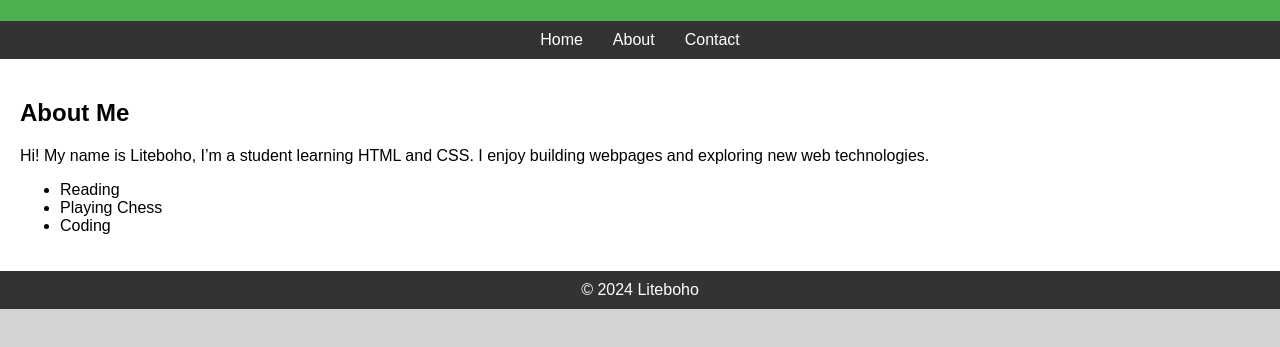
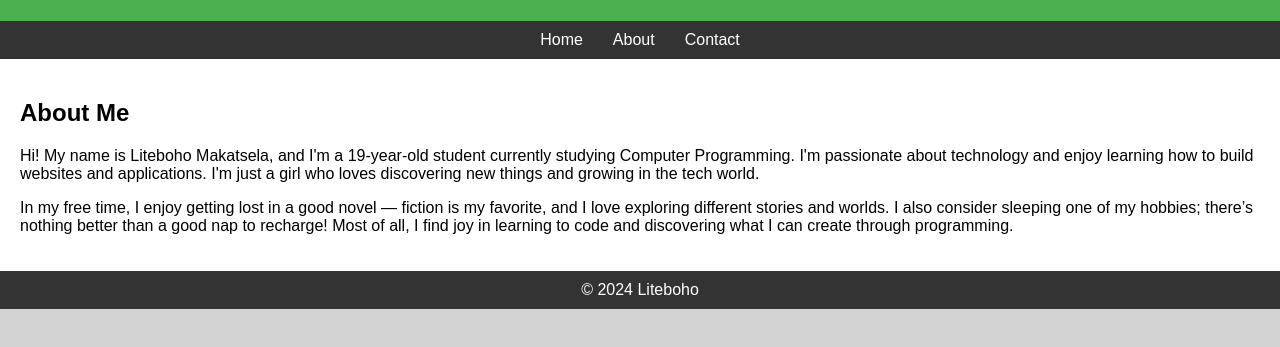
Before and after one commit to Liteboho333/WebDevExam, a plain HTML site: page index.html in a window 1280 px wide. Shown: the part 99-446 px from the top of the page. Drawn offline with Linux system fonts and the light colour scheme.

Commit message:
Update index.html

```diff
--- a/index.html
+++ b/index.html
@@ -21,11 +21,13 @@
 
     <main>
         <h2>About Me</h2>
-        <p>Hi! My name is Liteboho, I’m a student learning HTML and CSS. I enjoy building webpages and exploring new web technologies.</p>
-        <ul>
-            <li>Reading</li>
-            <li>Playing Chess</li>
-            <li>Coding</li>
+<p>
+  Hi! My name is Liteboho Makatsela, and I'm a 19-year-old student currently studying Computer Programming. I'm passionate about technology and enjoy learning how to build websites and applications. I'm just a girl who loves discovering new things and growing in the tech world.
+</p>
+<p>
+  In my free time, I enjoy getting lost in a good novel — fiction is my favorite, and I love exploring different stories and worlds. I also consider sleeping one of my hobbies; there’s nothing better than a good nap to recharge! Most of all, I find joy in learning to code and discovering what I can create through programming.
+    </p>
+
         </ul>
     </main>
 
```
